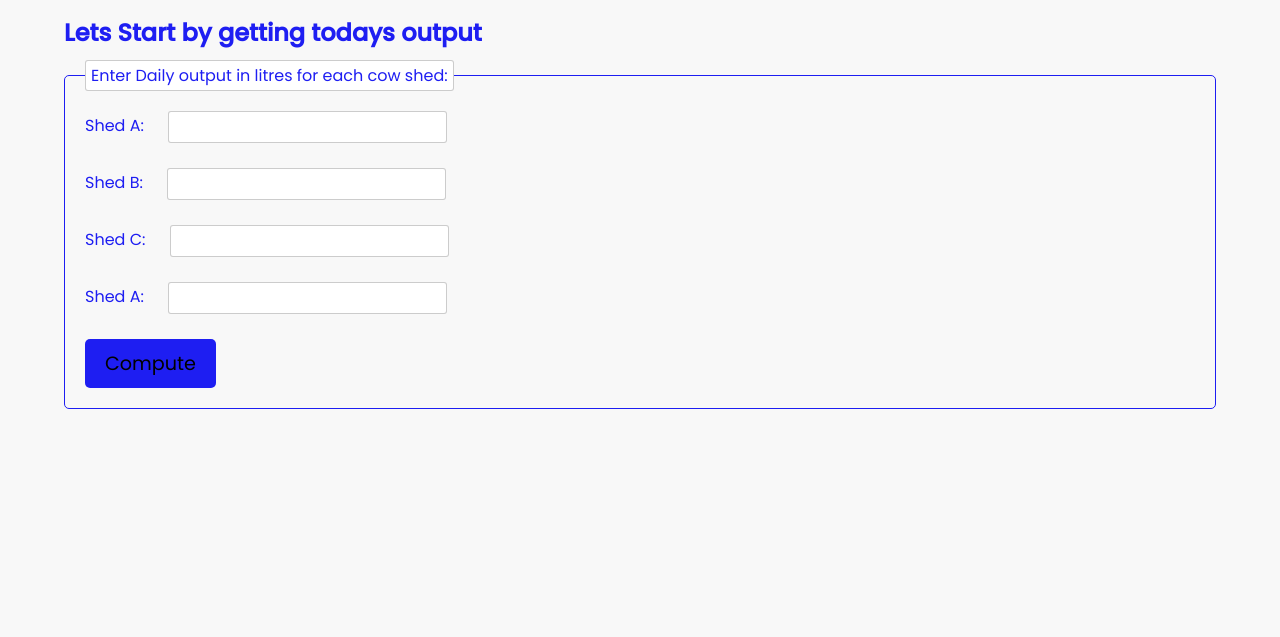
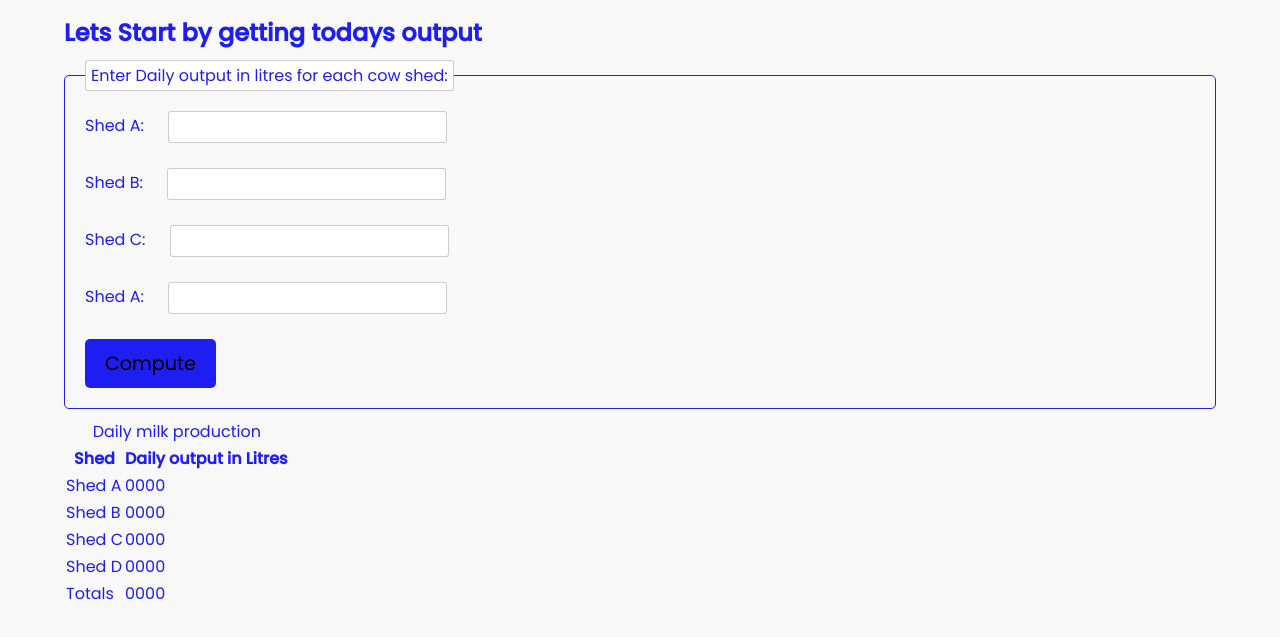
Before and after one commit to brianinq/Daily-Dairy, a plain HTML site: page index.html in a window 1280 px wide. Shown: the part 85-722 px from the top of the page. Drawn offline with Linux system fonts and the light colour scheme; a web font is replaced by a local one.

Commit message:
add table to display daily stats

```diff
--- a/index.html
+++ b/index.html
@@ -38,7 +38,35 @@
             </fieldset>
           </form>
         </div>
-        <div class="data"></div>
+        <table>
+          <caption>
+            Daily milk production
+          </caption>
+          <tr>
+            <th>Shed</th>
+            <th>Daily output in Litres</th>
+          </tr>
+          <tr>
+            <td>Shed A</td>
+            <td>0000</td>
+          </tr>
+          <tr>
+            <td>Shed B</td>
+            <td>0000</td>
+          </tr>
+          <tr>
+            <td>Shed C</td>
+            <td>0000</td>
+          </tr>
+          <tr>
+            <td>Shed D</td>
+            <td>0000</td>
+          </tr>
+          <tr>
+            <td>Totals</td>
+            <td>0000</td>
+          </tr>
+        </table>
       </div>
     </main>
     <footer>
```
